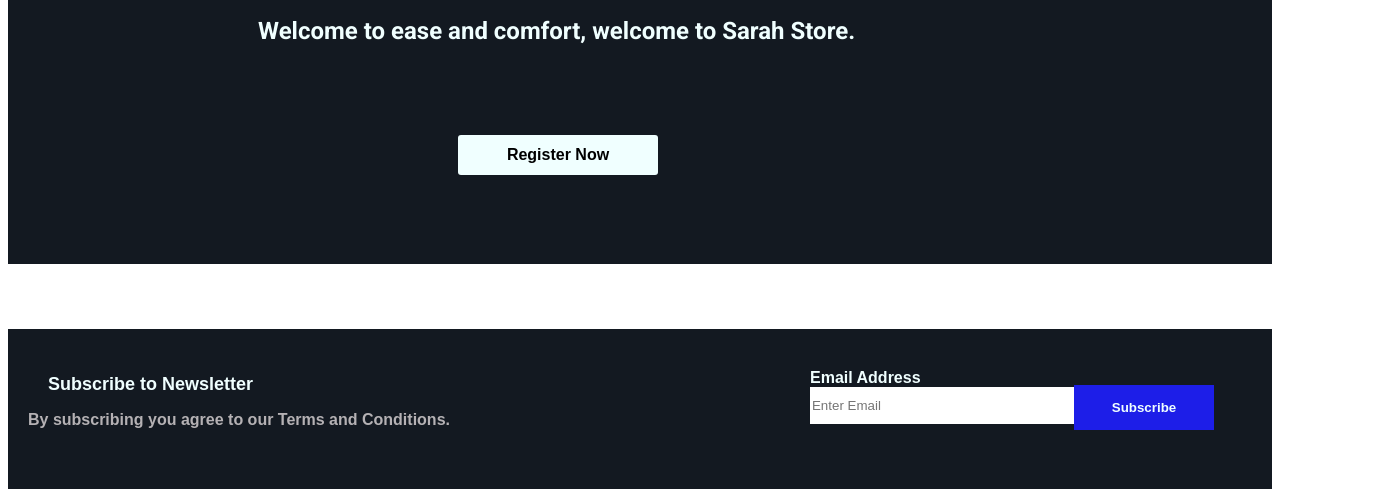
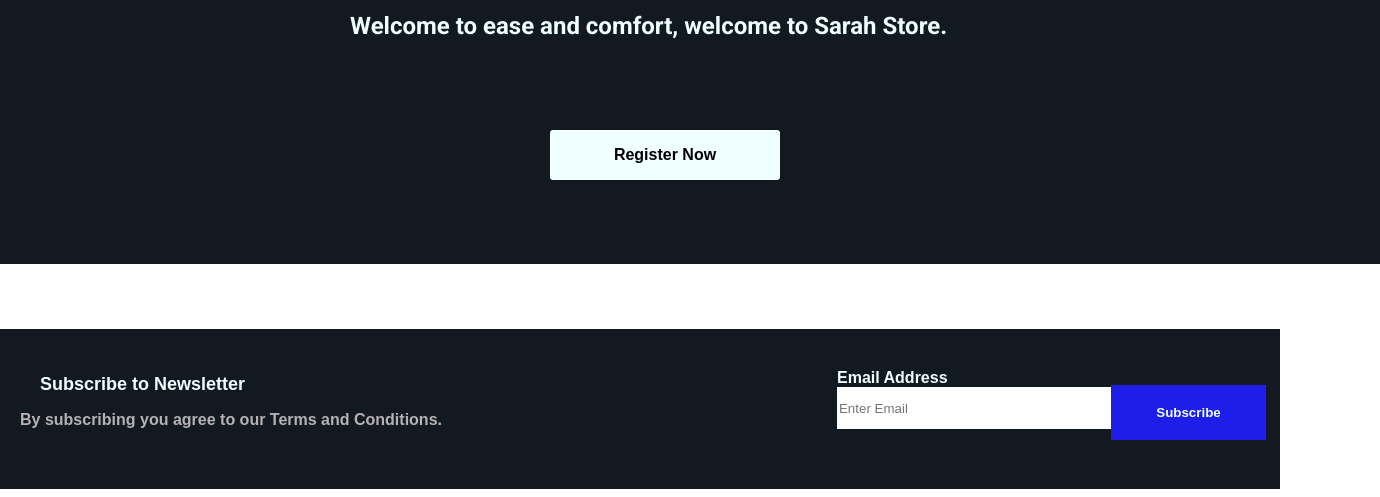
Before and after one commit to Dubemxe/landingpage_sarahstore, a plain HTML site: page index.html in a window 1280 px wide. Shown: the part 436-933 px from the top of the page, 1380 px wide, since content can reach past the window. Drawn offline with Linux system fonts and the light colour scheme.

Commit message:
Update landing_page.css

```diff
--- a/styles/landing_page.css
+++ b/styles/landing_page.css
@@ -1,3 +1,9 @@
+html, body {
+  margin: 0;
+  padding: 0;
+  width: 100%;
+  height: 100%;
+}
 .header {
   padding-bottom: 0px;
   color: rgb(3, 7, 3);
@@ -54,7 +60,7 @@
   width: 95px;
   height: 40px;
   background-color: rgb(254, 189, 105);
-  margin-left: 120px;
+  margin-left: 155px;
   border: none;
   color: rgb(0, 0, 0);
   border-radius: 6px;
@@ -83,6 +89,7 @@ h3{
   color: azure;
   font-family: 'Roboto';
   place-content: center;
+  padding-left: 100px;
 
 }
 
@@ -98,8 +105,8 @@ h3{
 }
 
 #register {
-  width: 200px;
-  height: 40px;
+  width: 230px;
+  height: 50px;
   margin-left: 450px;
   margin-top: 70px;
   cursor: pointer;
@@ -141,7 +148,7 @@ h3{
   color: rgba(255, 247, 247, 0.685);
 }
 .data {
-  margin-left: 200px;
+  margin-left: 235px;
   display: flex;
   flex-direction: column;
   color: azure;
@@ -151,17 +158,17 @@ h3{
 
 }
 .sub_butn {
-  width: 140px;
+  width: 155px;
   background-color: rgba(31, 31, 255, 0.897);
   border: none;
-  height: 45px;
+  height: 55px;
   margin-top: 16px;
   color: azure;
   font-weight: bold;
 }
 #sub_email {
-  width: 260px;
-  height: 35px;
+  width: 270px;
+  height: 40px;
   border: none;
 
 }
```
